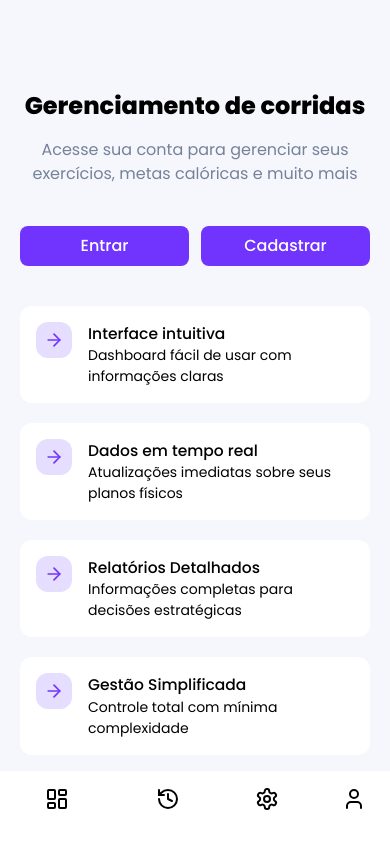
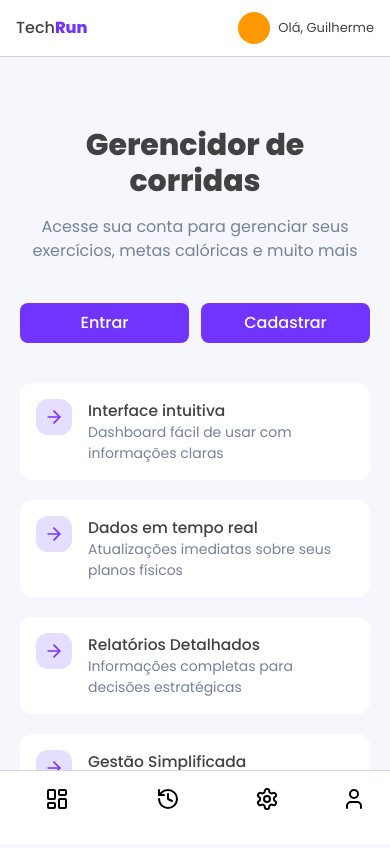
Before and after one commit to PaivaProgDev/tech-run, a React (Vite) app: page / in a window 390 px wide. Shown: the top 848 px of the page. Built offline with nearby package versions, Linux system fonts and the light colour scheme.

Commit message:
Header mobile finalizado

```diff
--- a/src/App.jsx
+++ b/src/App.jsx
@@ -3,11 +3,13 @@ import Home from './pages/Home'
 import Login from './pages/Login'
 import Register from './pages/Register'
 import Aside from './components/Aside'
+import Header from './components/Header'
 
 const App = () => {
     return (
         <main className='min-h-screen'>
             <BrowserRouter>
+                <Header />
                 <Routes>
                     <Route path='/' element={<Home />} />
                     <Route path='/login' element={<Login />} />
--- a/src/components/Aside.jsx
+++ b/src/components/Aside.jsx
@@ -10,7 +10,7 @@ const Aside = () => {
     })
 
     return (
-        <aside className='fixed bottom-0 flex w-full ntext-[var(--color-3)] bg-white px-5 pt-4 pb-2'>
+        <aside className='fixed bottom-0 border-t border-gray-300 flex w-full ntext-[var(--color-3)] bg-white px-5 pt-4 pb-2'>
             <nav className='flex justify-between w-full'>
                 <NavLink to={'/dashboard'} className={'flex flex-col items-center gap-1.5 '}>
                     {({ isActive }) => (
--- /dev/null
+++ b/src/components/Global/Logo.jsx
@@ -0,0 +1,10 @@
+const Logo = () => {
+    return (
+        <h1>
+            <span className='font-medium text-[var(--color-3)]'>Tech</span>
+            <span className='font-extrabold text-[var(--color-1)]'>Run</span>
+        </h1>
+    )
+}
+
+export default Logo
--- /dev/null
+++ b/src/components/Header.jsx
@@ -0,0 +1,16 @@
+import React from 'react'
+import Logo from './Global/Logo'
+
+const Header = () => {
+    return (
+        <header className='flex items-center justify-between bg-white py-3 px-4 border-b border-gray-300'>
+            <Logo />
+            <div className='flex items-center gap-2'>
+                <div className='h-8 w-8 bg-amber-500 rounded-full'></div>
+                <span className='text-[13px] text-[var(--color-3)]'>Olá, Guilherme</span>
+            </div>
+        </header>
+    )
+}
+
+export default Header
--- a/src/pages/Home.jsx
+++ b/src/pages/Home.jsx
@@ -6,7 +6,7 @@ const Home = () => {
     return (
         <>
             <section className="flex flex-col min-h-screen justify-center items-center gap-4 py-6 px-5 bg-[var(--color-bg)]">
-                <h1 className="text-2xl text-center  font-extrabold">Gerenciamento de corridas</h1>
+                <h1 className="text-3xl text-center text-[var(--color-3)]  font-extrabold">Gerencidor de corridas</h1>
                 <p className="text-[var(--color-2)] text-center">Acesse sua conta para gerenciar seus exercícios, metas calóricas e muito mais</p>
                 <div className="w-full flex gap-3 my-6">
                     <Link to={"/login"} className="w-full">
@@ -22,8 +22,8 @@ const Home = () => {
                             <ArrowRightIcon className="text-[var(--color-1)] size-5" />
                         </span>
                         <div>
-                            <h4 className="font-medium w-full text-[15.5px]">Interface intuitiva</h4>
-                            <p className="text-[var(--color-2) text-[14px]">Dashboard fácil de usar com informações claras</p>
+                            <h4 className="font-medium w-full text-[var(--color-3)] text-[15.5px]">Interface intuitiva</h4>
+                            <p className="text-[var(--color-2)] text-[14px]">Dashboard fácil de usar com informações claras</p>
                         </div>
                     </div>
                     <div className="flex gap-4 bg-white p-4 rounded-xl">
@@ -31,8 +31,8 @@ const Home = () => {
                             <ArrowRightIcon className="text-[var(--color-1)] size-5" />
                         </span>
                         <div>
-                            <h4 className="font-medium w-full text-[15.5px]">Dados em tempo real</h4>
-                            <p className="text-[var(--color-2) text-[14px]">Atualizações imediatas sobre seus planos físicos</p>
+                            <h4 className="font-medium w-full text-[var(--color-3)] text-[15.5px]">Dados em tempo real</h4>
+                            <p className="text-[var(--color-2)] text-[14px]">Atualizações imediatas sobre seus planos físicos</p>
                         </div>
                     </div>
                     <div className="flex gap-4 bg-white p-4 rounded-xl">
@@ -40,8 +40,8 @@ const Home = () => {
                             <ArrowRightIcon className="text-[var(--color-1)] size-5" />
                         </span>
                         <div>
-                            <h4 className="font-medium w-full text-[15.5px]">Relatórios Detalhados</h4>
-                            <p className="text-[var(--color-2) text-[14px]">Informações completas para decisões estratégicas</p>
+                            <h4 className="font-medium w-full text-[var(--color-3)] text-[15.5px]">Relatórios Detalhados</h4>
+                            <p className="text-[var(--color-2)] text-[14px]">Informações completas para decisões estratégicas</p>
                         </div>
                     </div>
                     <div className="flex gap-4 bg-white p-4 rounded-xl">
@@ -49,8 +49,8 @@ const Home = () => {
                             <ArrowRightIcon className="text-[var(--color-1)] size-5" />
                         </span>
                         <div>
-                            <h4 className="font-medium w-full text-[15.5px]">Gestão Simplificada</h4>
-                            <p className="text-[var(--color-2) text-[14px]">Controle total com mínima complexidade</p>
+                            <h4 className="font-medium w-full text-[var(--color-3)] text-[15.5px]">Gestão Simplificada</h4>
+                            <p className="text-[var(--color-2)] text-[14px]">Controle total com mínima complexidade</p>
                         </div>
                     </div>
                 </div>
```
